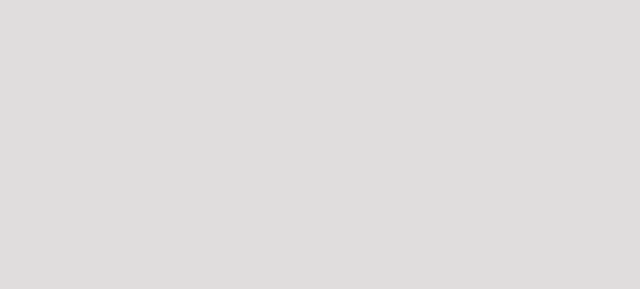
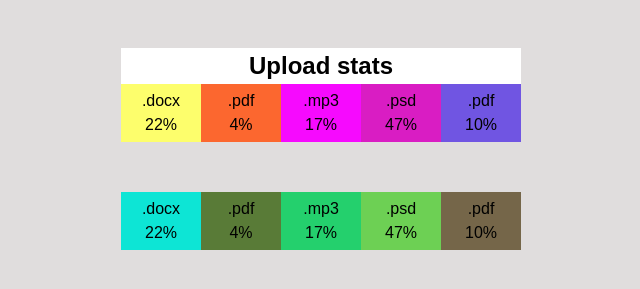
Before and after one commit to Mariia-Ospn/goit-react-hw-01-components, a React (Create React App) app: page / in a window 1280 px wide. Shown: the part 435-724 px from the top of the page, without its empty margins (319-959 px from the left). Built offline with nearby package versions, Linux system fonts and the light colour scheme.

Commit message:
task2 "Statistics" done

```diff
--- a/src/components/App.jsx
+++ b/src/components/App.jsx
@@ -1,5 +1,7 @@
+import data from './data/data.json'
 import user from './data/user.json'
-import {Profile} from 'components/Profile/Profile'
+import { Statistics } from './Statistics/Statistics';
+import {Profile} from './Profile/Profile'
 
 export const App = () => {
   return (
@@ -11,6 +13,8 @@
         avatar={user.avatar}
         stats={user.stats}
     />
+    <Statistics title="Upload stats" stats={data} />
+    <Statistics stats={data} />
 </>
   );
 };
--- /dev/null
+++ b/src/components/Statistics/StatisticItem.jsx
@@ -0,0 +1,21 @@
+import PropTypes from 'prop-types';
+import getRandomHexColor from './randomcolor';
+import css from './statistics.module.css';
+
+export const StatisticItem = ({ id, label, percentage }) => (
+    <li
+        className={css.item}
+        key={id}
+        style={{ backgroundColor: getRandomHexColor() }}
+    >
+        <span className={css.label}>{label}</span>
+        <span className={css.percentage}>{percentage}%</span>
+
+    </li>
+);
+
+StatisticItem.propTypes = {
+    id: PropTypes.string.isRequired,
+    label: PropTypes.string.isRequired,
+    percentage: PropTypes.number.isRequired
+};
--- /dev/null
+++ b/src/components/Statistics/Statistics.jsx
@@ -0,0 +1,15 @@
+import PropTypes from 'prop-types';
+import { StatisticItem } from './StatisticItem';
+import css from './statistics.module.css';
+
+export const Statistics = ({ title, stats }) => (
+  <section className={css.statistics}>
+    {title && <h2 className={css.title}>{title}</h2>}
+    <ul className={css['stat-list']}>{stats.map(StatisticItem)}</ul>
+  </section>
+);
+
+Statistics.propTypes = {
+  title: PropTypes.string,
+  stats: PropTypes.array,
+};
--- /dev/null
+++ b/src/components/Statistics/randomcolor.js
@@ -0,0 +1,5 @@
+export default function getRandomHexColor() {
+  return `#${Math.floor(Math.random() * 16777215)
+    .toString(16)
+    .padStart(6, 0)}`;
+}
--- /dev/null
+++ b/src/components/Statistics/statistics.module.css
@@ -0,0 +1,24 @@
+.statistics {
+  width: 400px;
+  margin-left: auto;
+  margin-right: auto;
+  margin-bottom: 50px;
+}
+
+.title {
+  text-align: center;
+  background-color: #fff;
+}
+
+.stat-list {
+  display: flex;
+}
+
+.item {
+  width: calc(100% / 5);
+  padding: 5px 0;
+  display: flex;
+  flex-direction: column;
+  justify-content: center;
+  align-items: center;
+}
--- /dev/null
+++ b/src/components/data/data.json
@@ -0,0 +1,7 @@
+[
+  { "id": "id-1", "label": ".docx", "percentage": 22 },
+  { "id": "id-2", "label": ".pdf", "percentage": 4 },
+  { "id": "id-3", "label": ".mp3", "percentage": 17 },
+  { "id": "id-4", "label": ".psd", "percentage": 47 },
+  { "id": "id-5", "label": ".pdf", "percentage": 10 }
+]
```
Lines whose indentation alone changed are shown as unchanged.
